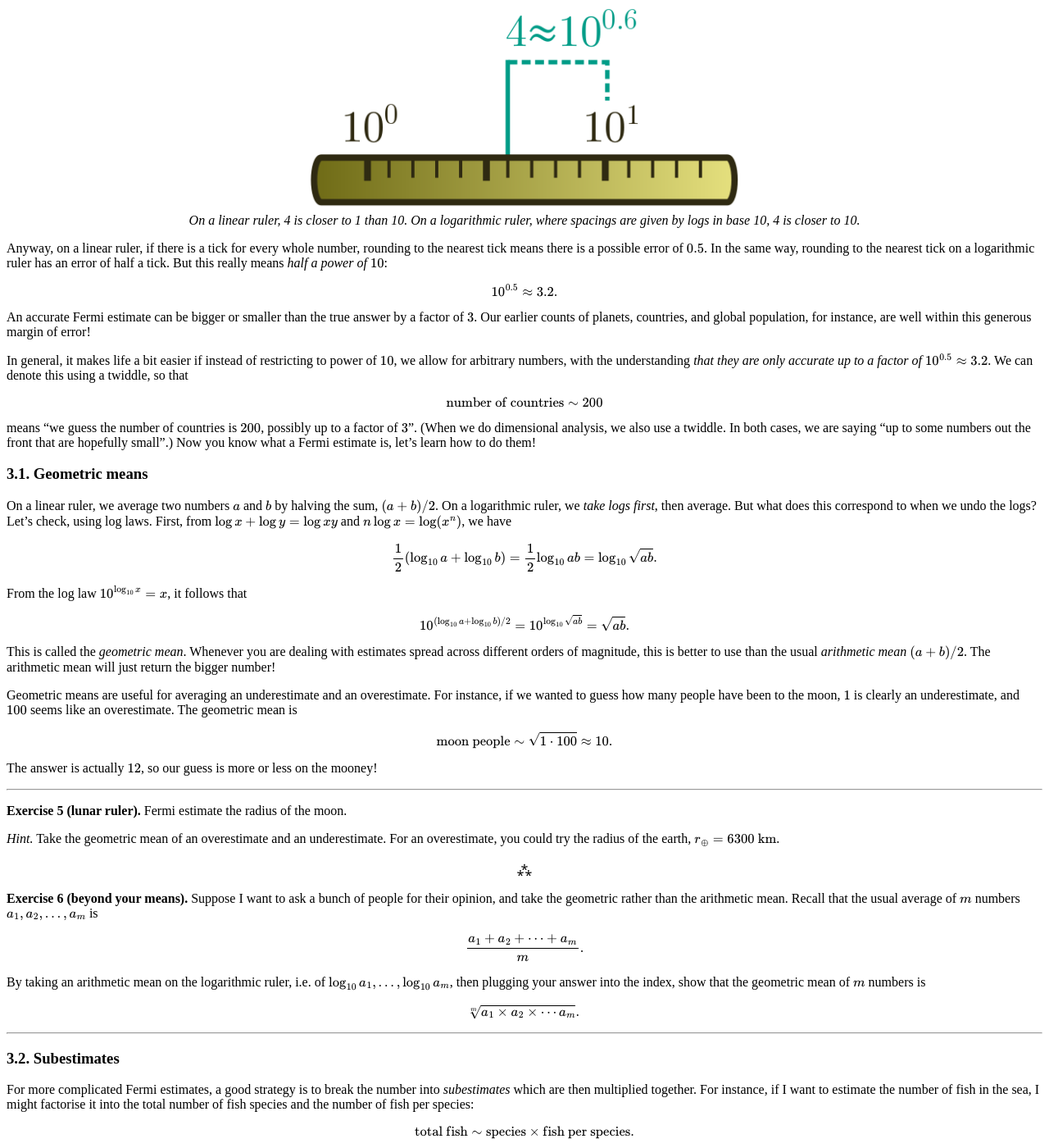
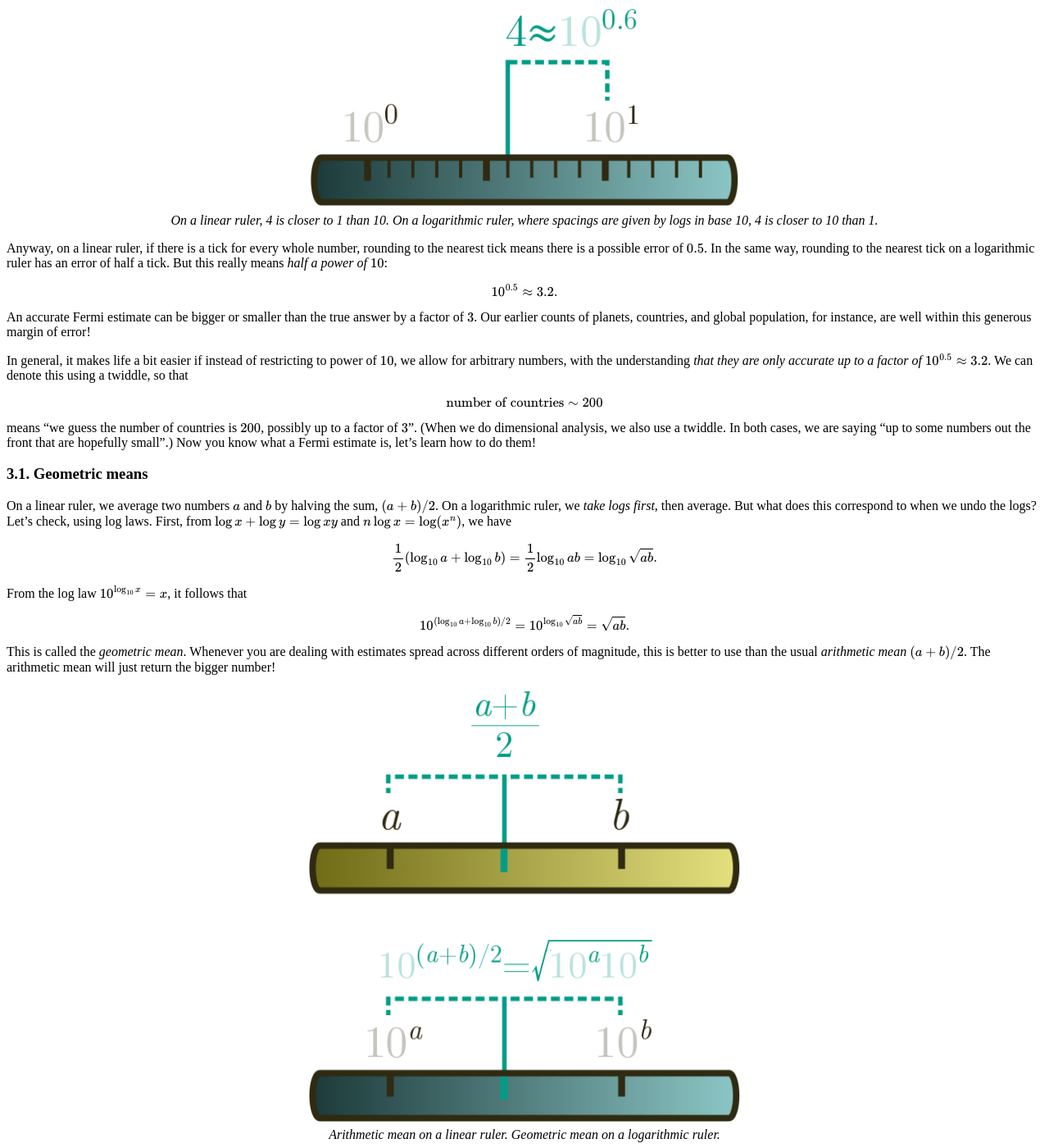
Before and after one commit to hapax/hapax.github.io, a Jekyll site: the page built from assets/simple-physics.md, in a window 1280 px wide and 1400 px high, scrolled down 11376 px. Shown: the whole window at 82% size. Built offline with Jekyll 4.4.1, drawn with Linux system fonts in a browser that asks for light colours; our own code applies the rules of GitHub Pages for plain Markdown files; formulas are drawn with MathJax 3; a script that is not in the unit is left out.

Commit message:
Add means

```diff
--- a/assets/simple-physics.md
+++ b/assets/simple-physics.md
@@ -713,10 +713,10 @@ Fermi ... termies.
 
 <figure>
     <div style="text-align:center"><img src
-    ="/images/posts/hacker9.png" width="45%"/>
+    ="/images/posts/hacker9v2.png" width="45%"/>
 		    <figcaption><i>On a linear ruler, 4 is closer to 1
     than 10. On a logarithmic ruler, where spacings are given by logs
-    in base 10, 4 is closer to 10. </i></figcaption>
+    in base 10, 4 is closer to 10 than 1. </i></figcaption>
 	</div>
 	</figure>
 
@@ -776,6 +776,14 @@ Whenever you are dealing with estimates spread across different orders
 of magnitude, this is better to use than the usual *arithmetic
 mean* $(a+b)/2$.
 The arithmetic mean will just return the bigger number!
+
+<figure>
+    <div style="text-align:center"><img src
+    ="/images/posts/hacker10.png" width="45%"/>
+		    <figcaption><i>Arithmetic mean on a linear
+    ruler. Geometric mean on a logarithmic ruler. </i></figcaption>
+	</div>
+	</figure>
 
 Geometric means are useful for averaging an underestimate and an
 overestimate.
```
Also changed, not shown: images/posts/hacker10.png (added), images/posts/hacker9v2.png (added).
